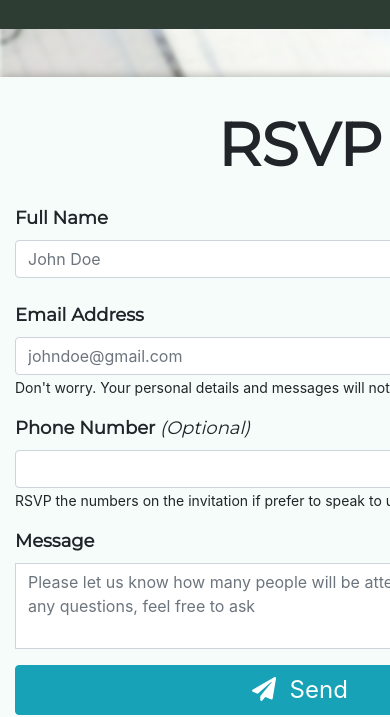
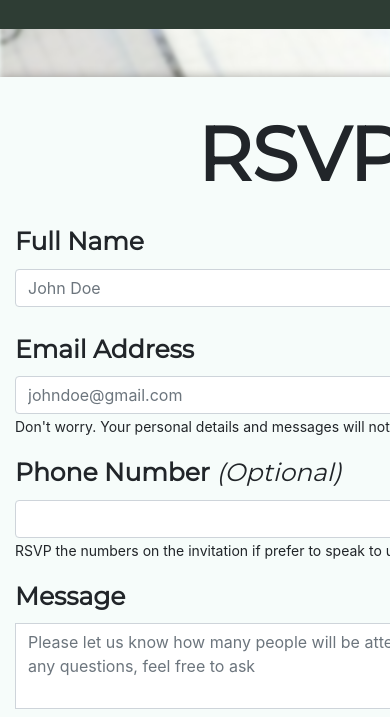
Before and after one commit to IsmailStarke/wedding-website, a plain HTML site: page rsvp.html in a window 390 px wide. Shown: the part 155-872 px from the top of the page. Drawn offline with nearby package versions, Linux system fonts and the light colour scheme; a web font is replaced by a local one.

Commit message:
rsvp fix

```diff
--- a/rsvp.html
+++ b/rsvp.html
@@ -84,7 +84,7 @@
 
 
         <!-- RSVP Form -->
-        <div class="container mt-5" style="width:600px; max-height: 100%; background-color: var(--white); box-shadow: 0px 0px 10px rgba(0, 0, 0, 0.3);">
+        <div class="container mt-5 mb-5" style="width:600px; max-height: 100%; background-color: var(--white); box-shadow: 0px 0px 10px rgba(0, 0, 0, 0.3);">
             <form action="https://formsubmit.co/7ab8bde0f8e4c1049c18179af33043e4" method="POST">
                 <!-- <input type="hidden" name="_cc" value=""> -->
                 <input type="hidden" name="_subject" value="Wedding RSVP">
--- a/style.css
+++ b/style.css
@@ -307,12 +307,12 @@ body {
     @media (max-width: 992px) {
         .rsvp {
             font-family: 'Montserrat', serif;
-            font-size: 60px;
+            font-size: 75px;
         }
 
         .form-label {
             font-family: 'Montserrat', serif;
-            font-size: 18px;
+            font-size: 25px;
         }
     }
 
```
